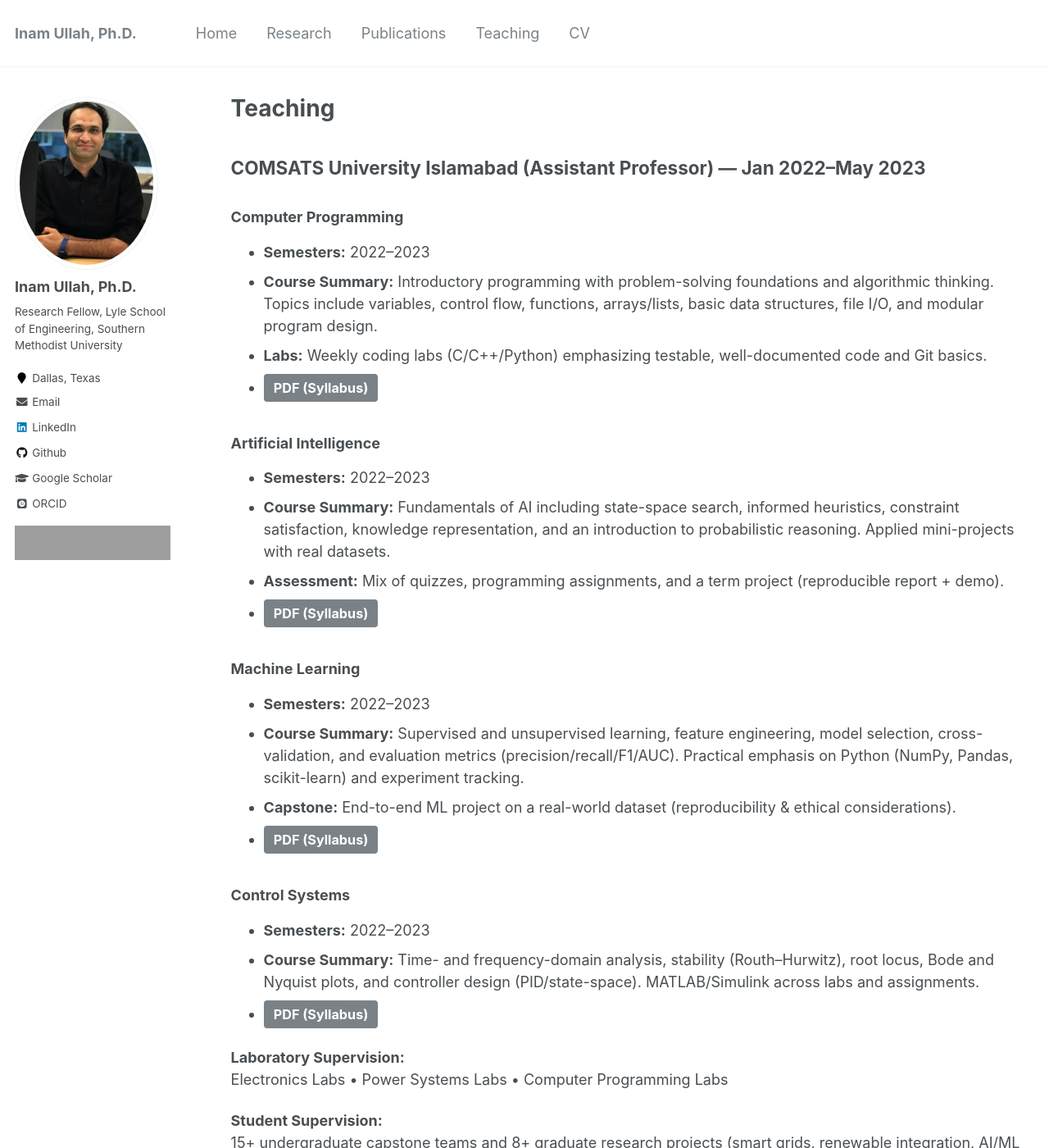
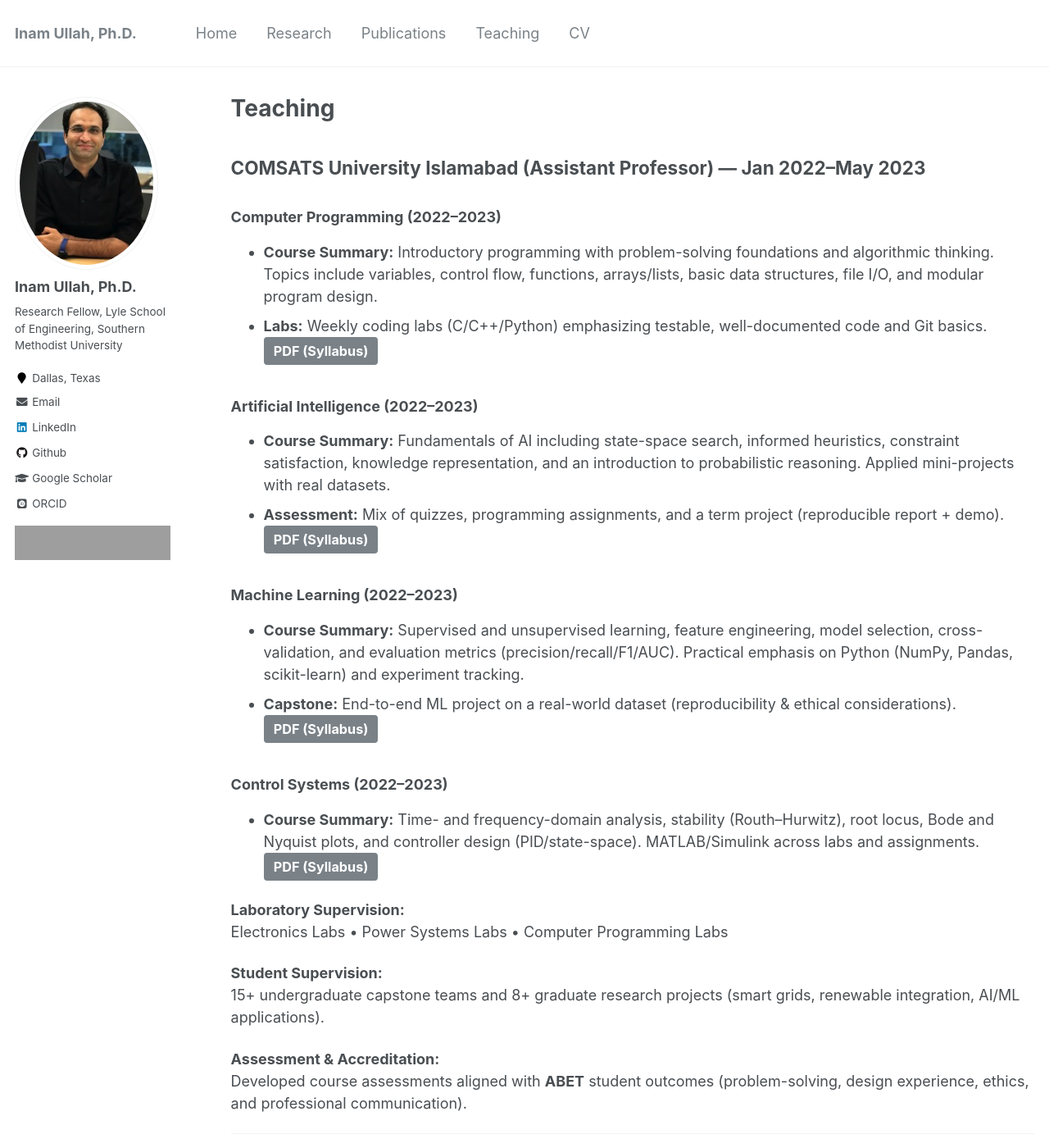
Before and after one commit to dr-inamullahkhan/dr-inamullahkhan.github.io, a Jekyll site: the page built from _pages/teaching.md, in a window 1280 px wide and 1400 px high. Shown: the whole window at 82% size. Built offline with Jekyll 4.4.1, drawn with Linux system fonts in a browser that asks for light colours; some web fonts are replaced; grey boxes are pictures that could not be loaded.

Commit message:
Updated the teaching page

```diff
--- a/_pages/teaching.md
+++ b/_pages/teaching.md
@@ -7,28 +7,24 @@ author_profile: true
 
 ## COMSATS University Islamabad (Assistant Professor) — Jan 2022–May 2023
 
-### Computer Programming
-* **Semesters:** 2022–2023
+### Computer Programming (2022–2023)
 * **Course Summary:** Introductory programming with problem-solving foundations and algorithmic thinking. Topics include variables, control flow, functions, arrays/lists, basic data structures, file I/O, and modular program design.
 * **Labs:** Weekly coding labs (C/C++/Python) emphasizing testable, well-documented code and Git basics.
-* <a class="btn btn--research" target="_blank" href="/files/teaching/COMSATS-Programming-syllabus.pdf">PDF (Syllabus)</a>
+<a class="btn btn--research" target="_blank" href="/files/teaching/COMSATS-Programming-syllabus.pdf">PDF (Syllabus)</a>
 
-### Artificial Intelligence
-* **Semesters:** 2022–2023
+### Artificial Intelligence (2022–2023)
 * **Course Summary:** Fundamentals of AI including state-space search, informed heuristics, constraint satisfaction, knowledge representation, and an introduction to probabilistic reasoning. Applied mini-projects with real datasets.
 * **Assessment:** Mix of quizzes, programming assignments, and a term project (reproducible report + demo).
-* <a class="btn btn--research" target="_blank" href="/files/teaching/COMSATS-AI-syllabus.pdf">PDF (Syllabus)</a>
+<a class="btn btn--research" target="_blank" href="/files/teaching/COMSATS-AI-syllabus.pdf">PDF (Syllabus)</a>
 
-### Machine Learning
-* **Semesters:** 2022–2023
+### Machine Learning (2022–2023)
 * **Course Summary:** Supervised and unsupervised learning, feature engineering, model selection, cross-validation, and evaluation metrics (precision/recall/F1/AUC). Practical emphasis on Python (NumPy, Pandas, scikit-learn) and experiment tracking.
 * **Capstone:** End-to-end ML project on a real-world dataset (reproducibility & ethical considerations).
-* <a class="btn btn--research" target="_blank" href="/files/teaching/COMSATS-ML-syllabus.pdf">PDF (Syllabus)</a>
+<a class="btn btn--research" target="_blank" href="/files/teaching/COMSATS-ML-syllabus.pdf">PDF (Syllabus)</a>
 
-### Control Systems
-* **Semesters:** 2022–2023
+### Control Systems (2022–2023)
 * **Course Summary:** Time- and frequency-domain analysis, stability (Routh–Hurwitz), root locus, Bode and Nyquist plots, and controller design (PID/state-space). MATLAB/Simulink across labs and assignments.
-* <a class="btn btn--research" target="_blank" href="/files/teaching/COMSATS-Control-syllabus.pdf">PDF (Syllabus)</a>
+<a class="btn btn--research" target="_blank" href="/files/teaching/COMSATS-Control-syllabus.pdf">PDF (Syllabus)</a>
 
 **Laboratory Supervision:**
 Electronics Labs • Power Systems Labs • Computer Programming Labs
@@ -46,7 +42,7 @@ Developed course assessments aligned with **ABET** student outcomes (problem-sol
 * **Curriculum design:** Co-developed material on **AI applications in electrical engineering** and **digital forensics** (syllabus outlines, lecture packs, lab activities).
 * **Topics integrated:** ML pipelines, anomaly detection for cyber-physical systems, secure data handling, and reproducible research practices.
 * **Teaching contributions:** Short seminars/guest sessions on AI-driven security in smart grids and next-gen wireless networks.
-* <a class="btn btn--research" target="_blank" href="/files/teaching/EdgeHill-Lancaster-AI-Forensics-outline.pdf">PDF (Outline)</a>
+<a class="btn btn--research" target="_blank" href="/files/teaching/EdgeHill-Lancaster-AI-Forensics-outline.pdf">PDF (Outline)</a>
 
 ---
 
```
